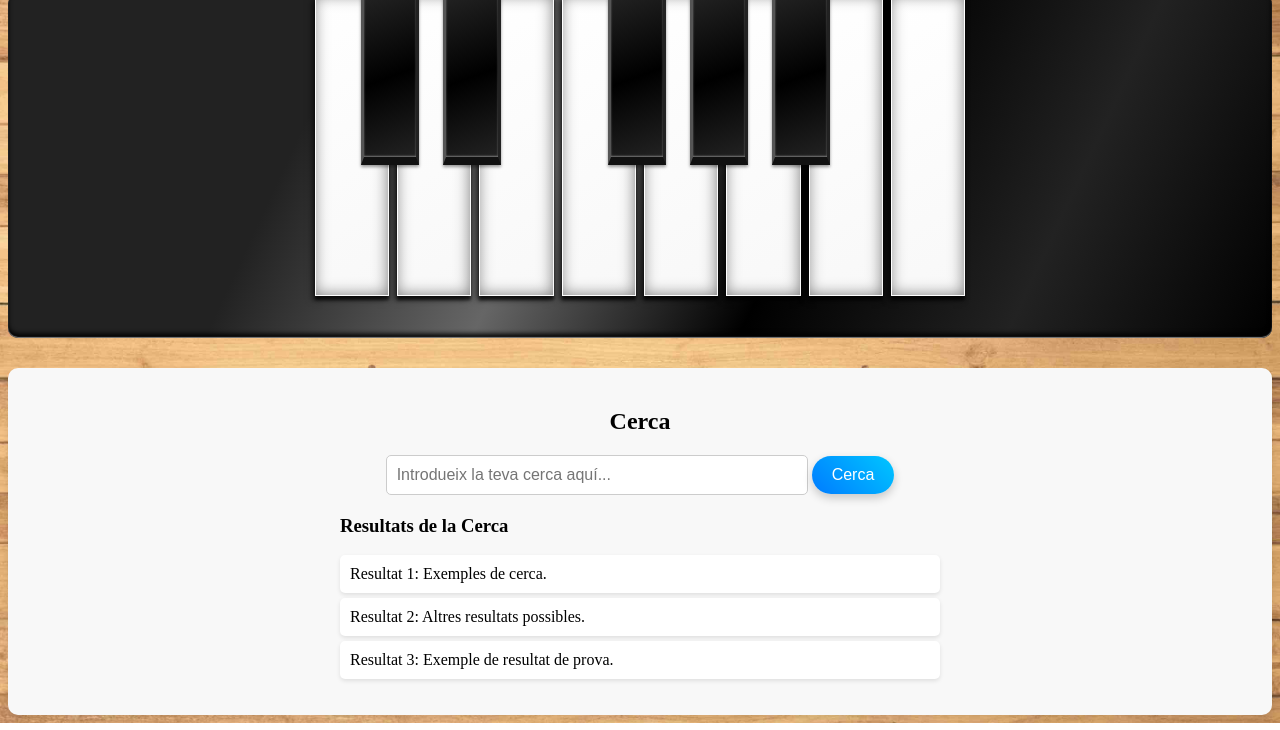
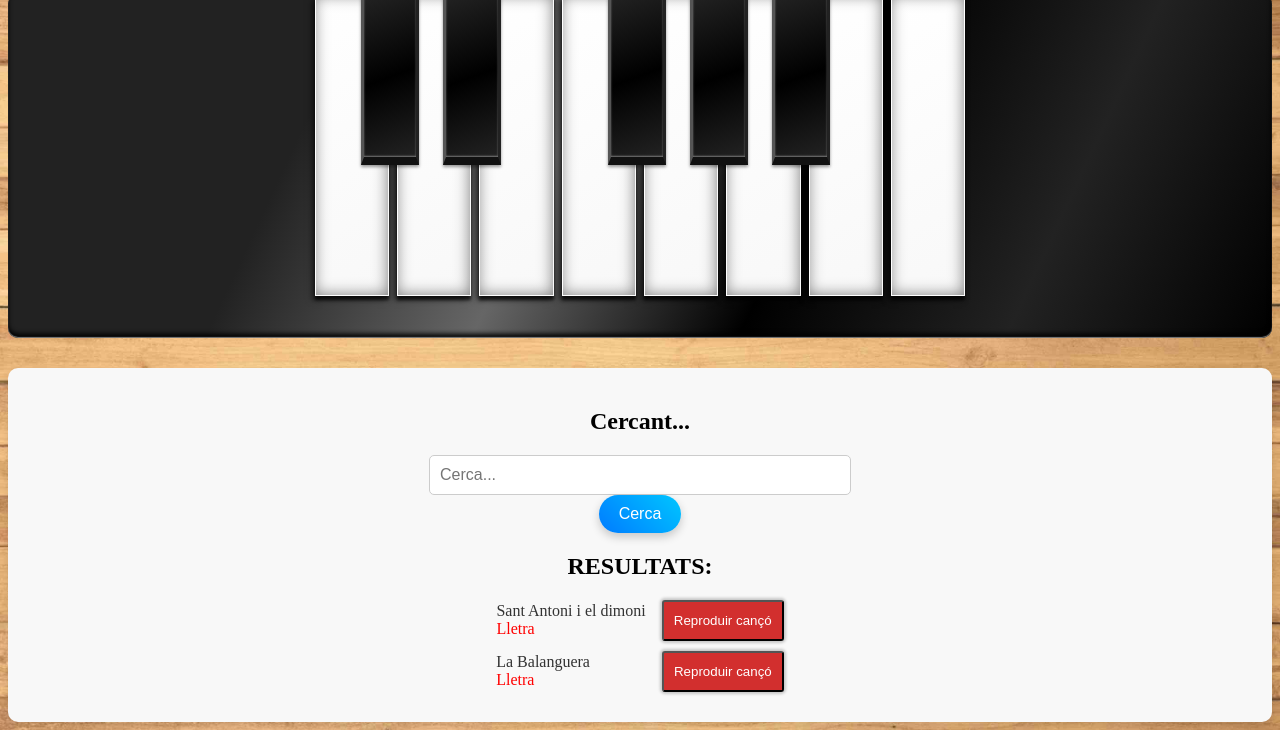
Before and after one commit to VexoLi/2425_IFC33C_DWC, a plain HTML site: page esquelet/piano.html in a window 1280 px wide. Shown: the part 130-860 px from the top of the page. Drawn offline with Linux system fonts and the light colour scheme.

Commit message:
Se esta fent el R03 Se a canviat bastant lestil inicial per ferlo mes semblant al de la acticitat encara no esta acabat del tot

```diff
--- a/esquelet/assets/css/piano.css
+++ b/esquelet/assets/css/piano.css
@@ -98,6 +98,10 @@ body {
     margin-bottom: 20px;
 }
 
+.container {
+    text-align: center;
+}
+
 .search-input {
     padding: 10px;
     width: 60%;
@@ -145,3 +149,59 @@ body {
     border-radius: 5px;
     box-shadow: 0 2px 4px rgba(0, 0, 0, 0.1);
 }
+
+
+h2 {
+    font-weight: bold;
+    margin: 20px 0;
+}
+
+.results {
+    margin-top: 20px;
+    text-align: left;
+}
+
+.result-item {
+    display: flex;
+    justify-content: center;
+    align-items: center;
+    margin: 10px 0;
+}
+
+.song-info {
+    display: flex;
+    flex-direction: column;
+    margin-right: 1rem;
+}
+
+.song-info2 {
+    display: flex;
+    flex-direction: column;
+    margin-right: 4.5rem;
+}
+
+.song-title {
+    color: #333;
+}
+
+.lyric-text {
+    color: red;
+}
+
+.button-container {
+    display: flex;
+    align-items: center;
+}
+
+.play-btn {
+    padding: 11px 10px;
+    background-color: rgb(210 47 46);
+    color: white;
+    border-radius: 3px;
+    box-shadow: 0px 0px 3px 2px rgba(0, 0, 0, 0.2);
+    transition: background-color 0.3s ease;
+}
+
+.play-btn:hover {
+    background-color: darkred;
+}
--- a/esquelet/piano.html
+++ b/esquelet/piano.html
@@ -47,20 +47,37 @@
     </ul>
 
     <div class="search-section">
-        <h2>Cerca</h2>
-        <form class="search-form">
-            <input type="text" class="search-input" placeholder="Introdueix la teva cerca aquí...">
-            <button type="submit" class="search-btn">Cerca</button>
-        </form>
+        <h2>Cercant...</h2>
+        <div class="search-container">
+            <input type="text" class="search-input" placeholder="Cerca...">
+            <br>
+            <button class="search-btn">Cerca</button>
+        </div>
 
-        <div class="search-results">
-            <h3>Resultats de la Cerca</h3>
-            <ul class="result-list">
-                <li>Resultat 1: Exemples de cerca.</li>
-                <li>Resultat 2: Altres resultats possibles.</li>
-                <li>Resultat 3: Exemple de resultat de prova.</li>
-            </ul>
+<div class="container">
+    <h2>RESULTATS:</h2>
+    <div class="results">
+        <div class="result-item">
+            <div class="song-info">
+                <span class="song-title">Sant Antoni i el dimoni</span>
+                <span class="lyric-text">Lletra</span>
+            </div>
+            <div class="button-container">
+                <button class="play-btn">Reproduir cançó</button>
+            </div>
         </div>
+        <div class="result-item">
+            <div class="song-info2">
+                <span class="song-title">La Balanguera</span>
+                <span class="lyric-text">Lletra</span>
+            </div>
+            <div class="button-container">
+                <button class="play-btn">Reproduir cançó</button>
+            </div>
+        </div>
+    </div>
+</div>
+
     </div>
 </body>
 </html>
```
